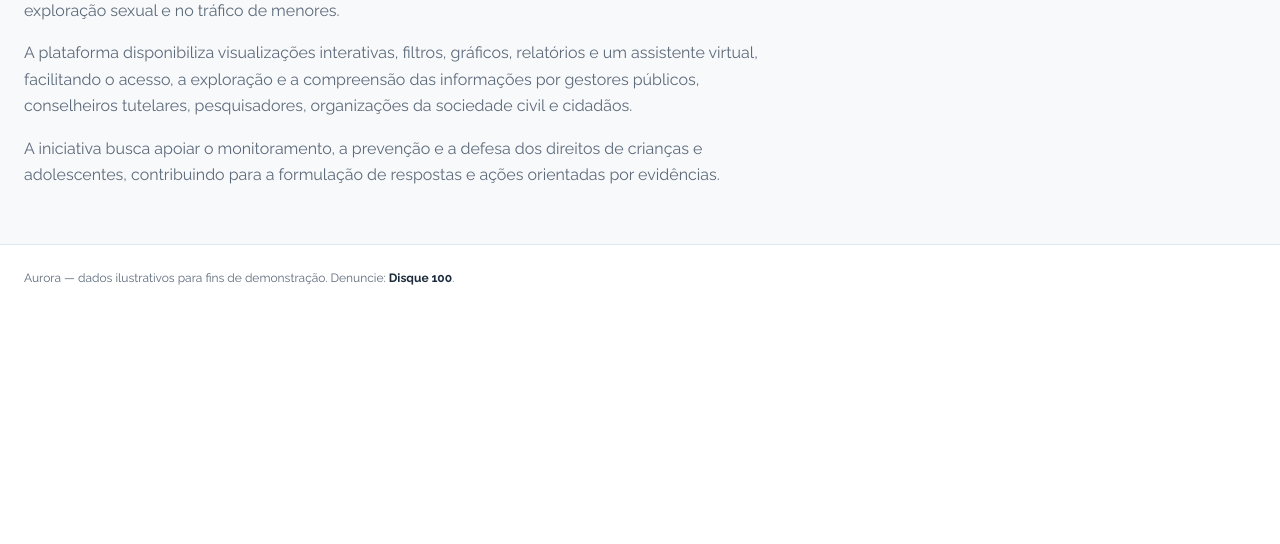
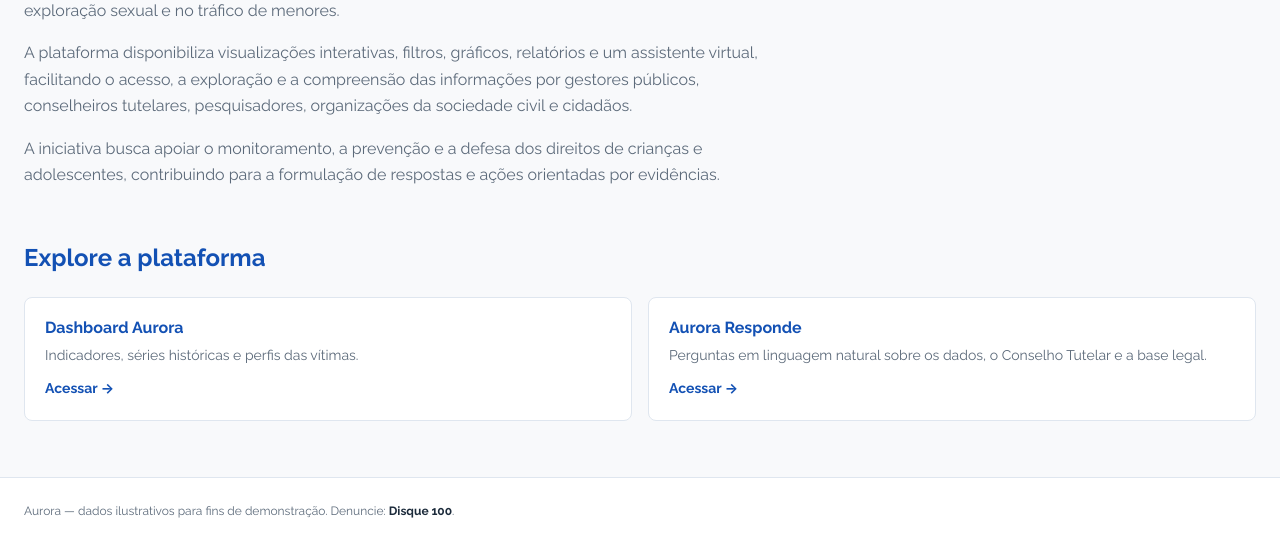
Before and after one commit to projetoaurora41-cloud/Aurora-Responde, a Django app: page / in a window 1280 px wide. Shown: the part 893-1437 px from the top of the page. Before the commit the page ends 1178 px from the top, so only its background shows below. Run offline with Django 5.2, Linux system fonts and the light colour scheme.

Commit message:
feat: Abre o painel e o chat completo a partir do Início

```diff
--- a/webapp/painel/static/painel/css/govbr.css
+++ b/webapp/painel/static/painel/css/govbr.css
@@ -372,6 +372,43 @@ body {
   line-height: 1.65;
 }
 .home-about p:last-child { margin-bottom: 0; }
+.home-explore { margin-top: 3.5rem; }
+.home-explore h2 {
+  margin: 0 0 1.5rem;
+  color: var(--gov-blue);
+  font-size: 1.5rem;
+  font-weight: 700;
+}
+.home-explore-grid {
+  display: grid;
+  grid-template-columns: repeat(auto-fit, minmax(260px, 1fr));
+  gap: 16px;
+}
+.home-explore-card {
+  display: block;
+  border: 1px solid var(--gov-border);
+  border-radius: 8px;
+  background: #fff;
+  padding: 20px;
+  text-decoration: none;
+  color: inherit;
+}
+.home-explore-card:hover { border-color: var(--gov-blue); }
+.home-explore-card:focus-visible { outline: 2px solid var(--gov-blue); outline-offset: 2px; }
+.home-explore-card h3 { margin: 0; font-size: 1rem; font-weight: 700; }
+.home-explore-card p {
+  margin: 8px 0 0;
+  color: var(--gov-muted);
+  font-size: 0.875rem;
+  line-height: 1.5;
+}
+.home-explore-card span {
+  display: inline-block;
+  margin-top: 12px;
+  color: var(--gov-blue);
+  font-size: 0.875rem;
+  font-weight: 700;
+}
 .home-footer {
   border-top: 1px solid var(--gov-border);
   background: var(--gov-surface);
--- a/webapp/painel/templates/painel/inicio.html
+++ b/webapp/painel/templates/painel/inicio.html
@@ -50,6 +50,22 @@
       orientadas por evidências.
     </p>
   </section>
+
+  <section class="home-explore">
+    <h2>Explore a plataforma</h2>
+    <div class="home-explore-grid">
+      <a class="home-explore-card" href="{% url 'dashboards' %}">
+        <h3>Dashboard Aurora</h3>
+        <p>Indicadores, séries históricas e perfis das vítimas.</p>
+        <span>Acessar →</span>
+      </a>
+      <a class="home-explore-card" href="{% url 'aurora_responde' %}">
+        <h3>Aurora Responde</h3>
+        <p>Perguntas em linguagem natural sobre os dados, o Conselho Tutelar e a base legal.</p>
+        <span>Acessar →</span>
+      </a>
+    </div>
+  </section>
 </main>
 {% endblock %}
 
```
